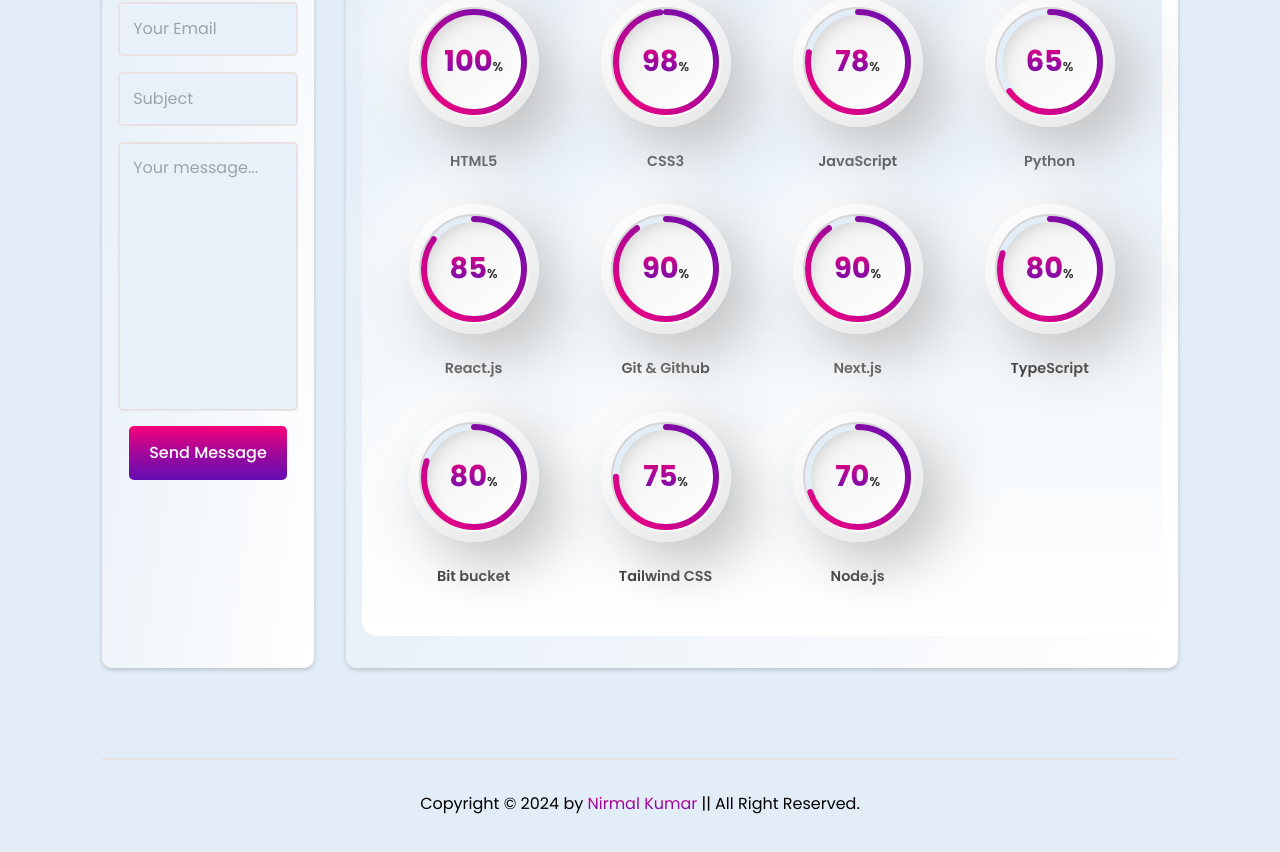
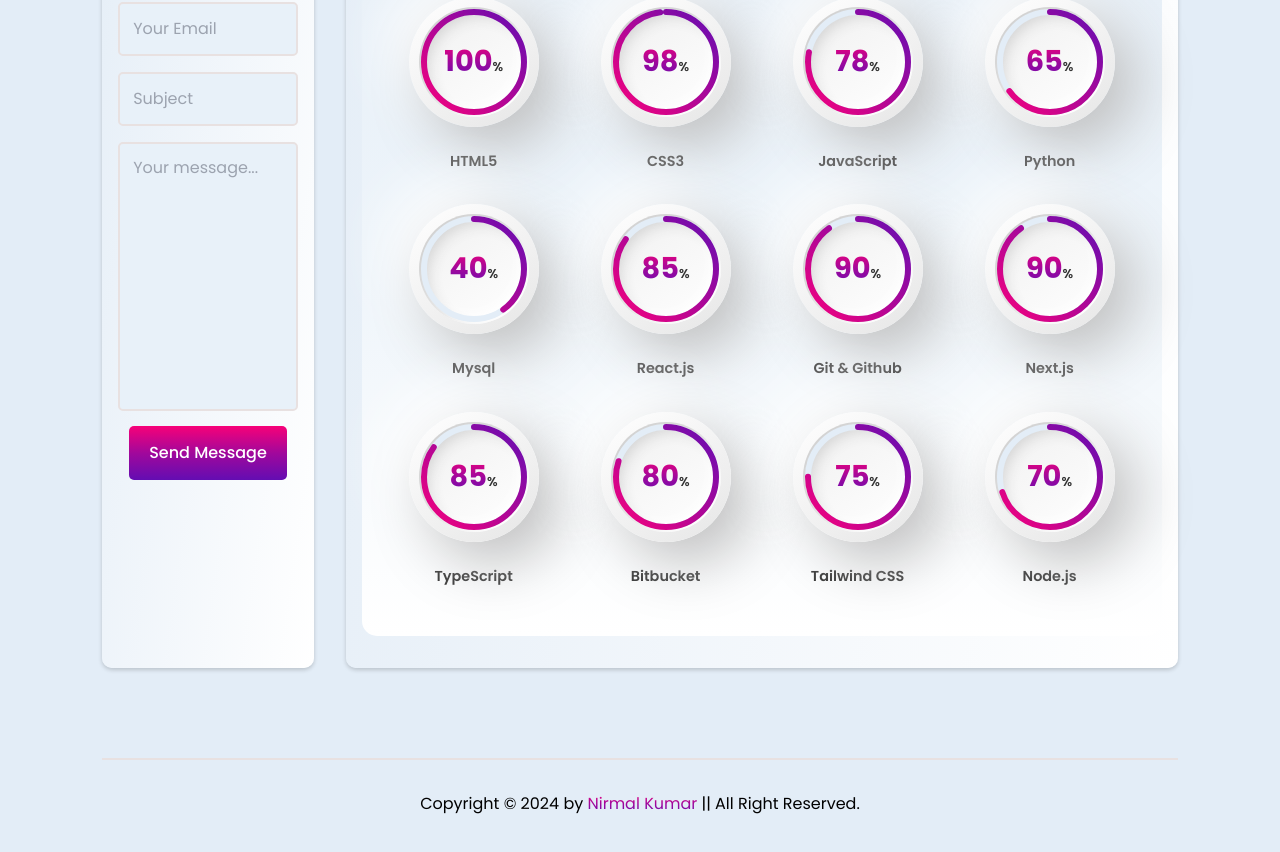
Before and after one commit to NirmalKumar12345/portfolio, a React (Create React App) app: page / in a window 1280 px wide. Shown: the part 5649-6501 px from the top of the page. Built offline with nearby package versions, Linux system fonts and the light colour scheme.

Commit message:
components updated

```diff
--- a/src/components/Contact.js
+++ b/src/components/Contact.js
@@ -18,11 +18,12 @@
     { name: 'CSS3', percentage: 98 },
     { name: 'JavaScript', percentage: 78 },
     { name: 'Python', percentage: 65 },
+    { name: 'Mysql', percentage: 40 },
     { name: 'React.js', percentage: 85 },
     { name: 'Git & Github', percentage: 90 },
     { name: 'Next.js', percentage: 90 },
-    { name: 'TypeScript', percentage: 80 },
-    {name: 'Bit bucket', percentage: 80 },
+    { name: 'TypeScript', percentage: 85 },
+    { name: 'Bitbucket', percentage: 80 },
     { name: 'Tailwind CSS', percentage: 75 },
     { name: 'Node.js', percentage: 70 },
   ], []);
```
